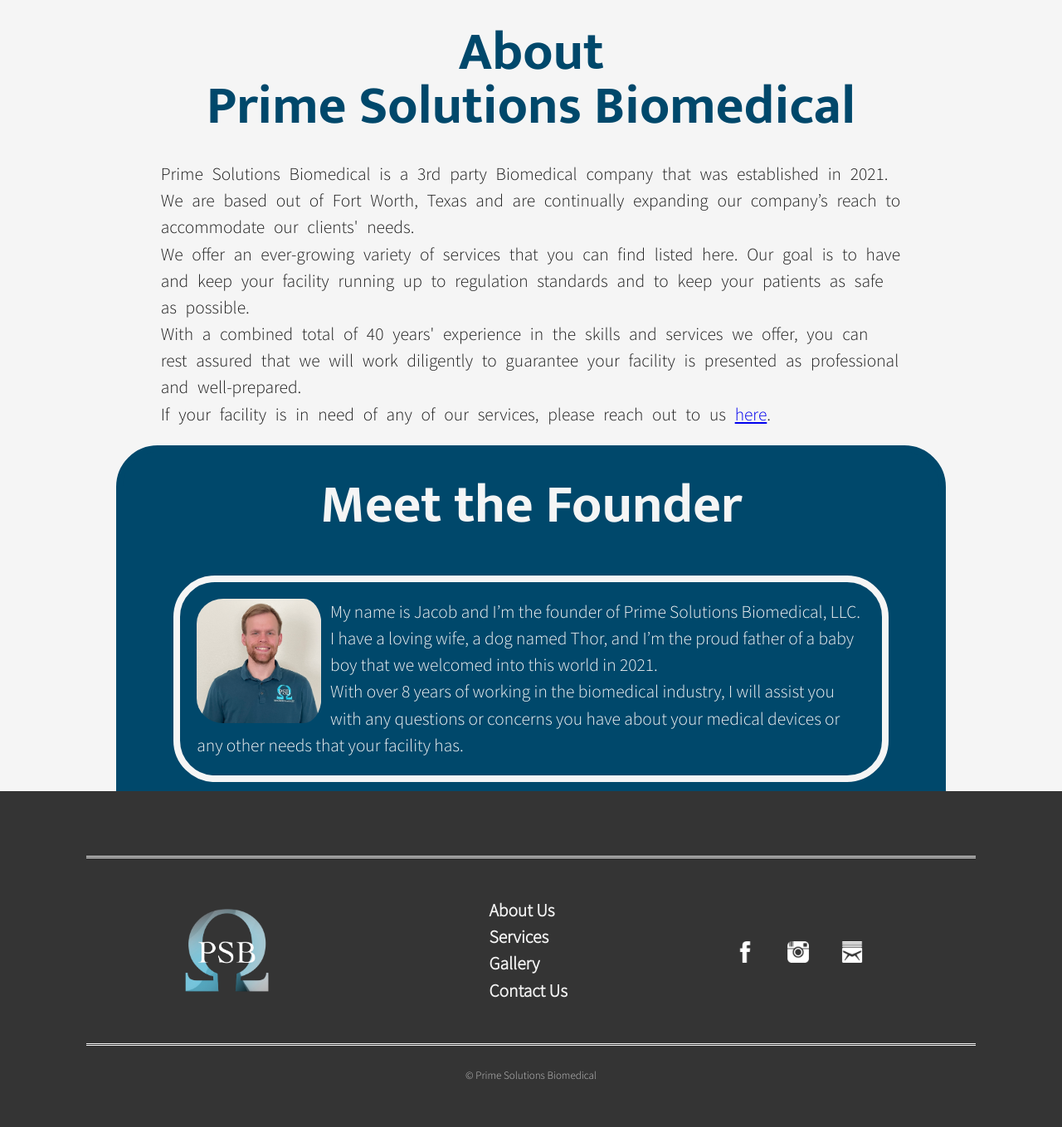
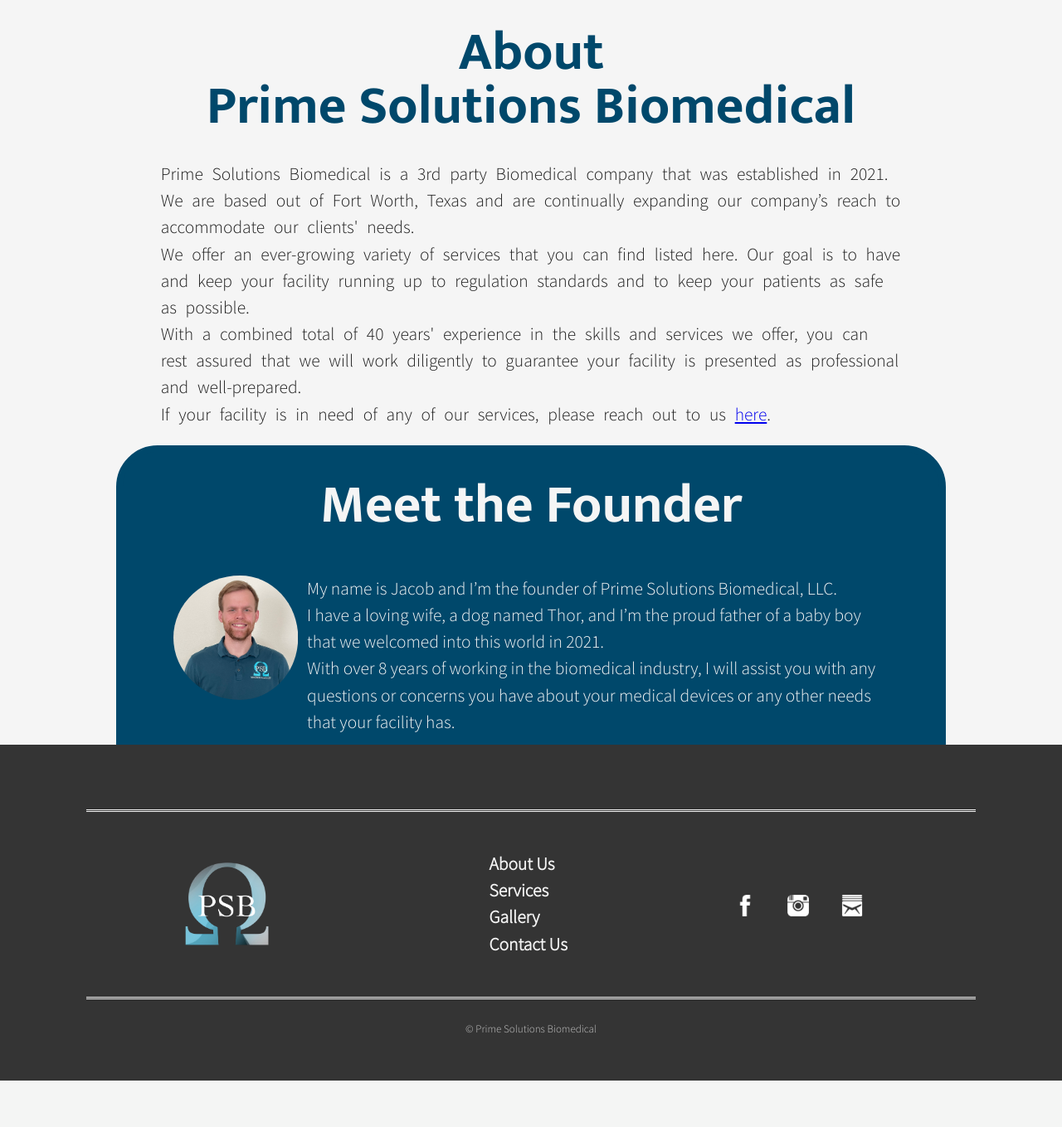
Before and after one commit to ABViney/deprecated-PSB, a PHP site: page /about.html in a window 1280 px wide. Shown: the part 212-1571 px from the top of the page at 83% size. After the commit the page ends 1515 px from the top, so only its background shows below. Run offline with PHP 8.4, Linux system fonts and the light colour scheme; some web fonts are replaced.

Commit message:
about page "Meet the Founder" section changes

```diff
--- a/about.html
+++ b/about.html
@@ -53,7 +53,7 @@
                 Meet the Founder
             </h2>
             <section class="about-team">
-                <p class="round-box bw r">
+                <p class="r">
                     <img src="res/img/jacob_rowan_hshot.jpg" alt="">
                     My name is Jacob and I’m the founder of Prime Solutions Biomedical, LLC.<br>
                     I have a loving wife, a dog named Thor, and I’m the proud father of a baby boy
--- a/css/style.css
+++ b/css/style.css
@@ -392,9 +392,10 @@
     width: 90%;
 }
 p > img {
-    border-radius: 20%;
+    border-radius: 50%;
     float: left;
     max-height: 150px;
+    margin-bottom: 1em;
     padding-right: 0.5em;
 }
 
```
